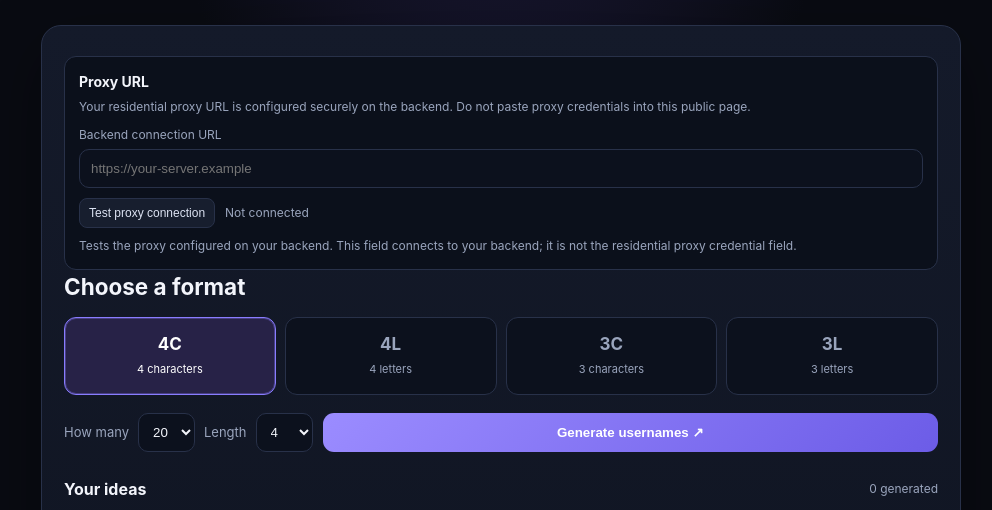
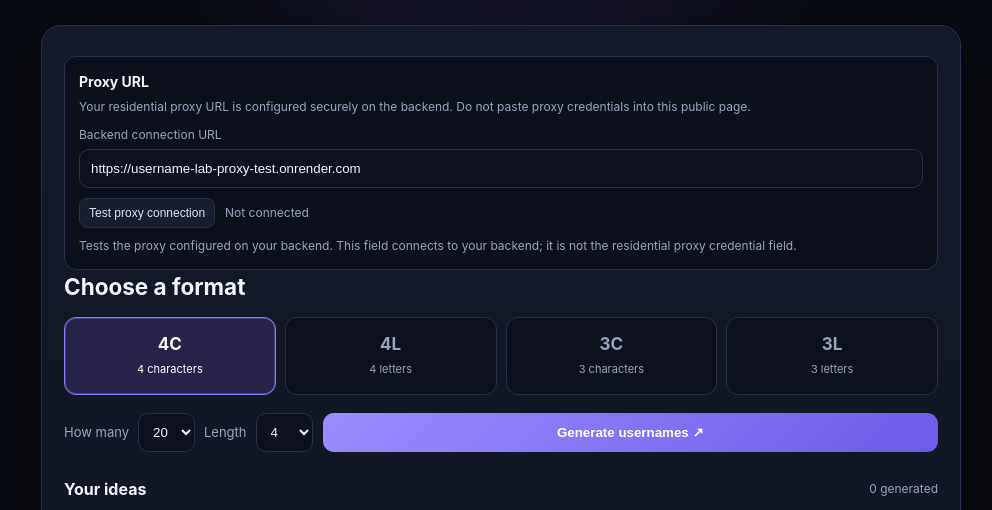
Before and after one commit to kmarkovic1491-beep/username-lab, a plain HTML site: page index.html in a window 1280 px wide. Shown: the part 283-793 px from the top of the page, without its empty margins (139-1131 px from the left). Drawn offline with Linux system fonts and the light colour scheme.

Commit message:
Prefill Render backend URL

```diff
--- a/index.html
+++ b/index.html
@@ -20,7 +20,7 @@ main{width:min(920px,calc(100% - 28px));margin:0 auto;padding:42px 0 64px}.top{d
 <header class="top"><div class="logo">U</div><div><div class="brand">USERNAME LAB</div><div class="subbrand">DISCORD NAME GENERATOR</div></div></header>
 <section class="hero"><div class="eyebrow">FIND YOUR NEXT HANDLE</div><h1>Short names.<br>Fresh ideas.</h1><p>Generate username ideas from 3 to 20 characters in seconds.</p></section>
 <section class="panel">
-<div class="proxy-inline" style="flex-basis:100%;background:#0b101b;border:1px solid var(--line);border-radius:12px;padding:14px;margin-top:8px"><h3 style="font-size:14px;margin:0 0 6px">Proxy URL</h3><p class="muted" style="margin:0 0 10px">Your residential proxy URL is configured securely on the backend. Do not paste proxy credentials into this public page.</p><label class="muted" style="display:block">Backend connection URL<input id="backendUrl" type="url" placeholder="https://your-server.example" style="display:block;width:100%;margin-top:5px;background:#0c111d;border:1px solid var(--line);color:var(--text);padding:11px;border-radius:10px"></label><div style="display:flex;gap:10px;align-items:center;flex-wrap:wrap;margin-top:10px"><button class="small" id="proxyTest" type="button">Test proxy connection</button><span class="muted" id="proxyStatus" aria-live="polite">Not connected</span></div><p class="muted" style="margin:9px 0 0">Tests the proxy configured on your backend. This field connects to your backend; it is not the residential proxy credential field.</p></div>
+<div class="proxy-inline" style="flex-basis:100%;background:#0b101b;border:1px solid var(--line);border-radius:12px;padding:14px;margin-top:8px"><h3 style="font-size:14px;margin:0 0 6px">Proxy URL</h3><p class="muted" style="margin:0 0 10px">Your residential proxy URL is configured securely on the backend. Do not paste proxy credentials into this public page.</p><label class="muted" style="display:block">Backend connection URL<input id="backendUrl" type="url" value="https://username-lab-proxy-test.onrender.com" placeholder="https://your-server.example" style="display:block;width:100%;margin-top:5px;background:#0c111d;border:1px solid var(--line);color:var(--text);padding:11px;border-radius:10px"></label><div style="display:flex;gap:10px;align-items:center;flex-wrap:wrap;margin-top:10px"><button class="small" id="proxyTest" type="button">Test proxy connection</button><span class="muted" id="proxyStatus" aria-live="polite">Not connected</span></div><p class="muted" style="margin:9px 0 0">Tests the proxy configured on your backend. This field connects to your backend; it is not the residential proxy credential field.</p></div>
 <h2 class="section-title">Choose a format</h2>
 <div class="modes" role="group" aria-label="Username format">
 <button class="mode active" data-mode="4c"><strong>4C</strong><span>4 characters</span></button>
```
